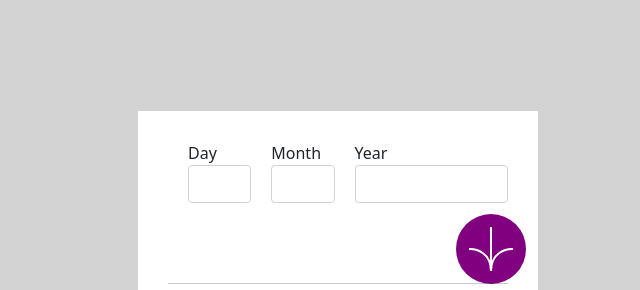
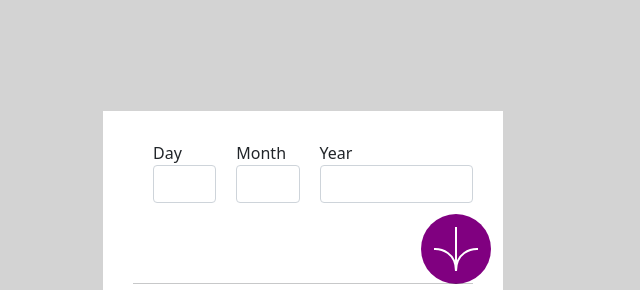
Before and after one commit to KartikGupta3/calc-years.github.io, a plain HTML site: page index.html in a window 1280 px wide. Shown: the part 96-386 px from the top of the page, without its empty margins (229-869 px from the left). Drawn offline with nearby package versions, Linux system fonts and the light colour scheme; a small style sheet from the web is missing.

Commit message:
Update index.html

```diff
--- a/index.html
+++ b/index.html
@@ -8,9 +8,9 @@
   <link rel="stylesheet" href="styles1.css">
 </head>
 <body>
-  <div class="container">
-    <div class="row">
-      <div class="col-sm-12 col-md-6 offset-md-3">
+  <div class="container-fluid">
+    <div class="row justify-content-center">
+      <div class="col-sm-12 col-md-6">
         <div class="age">
           <div class="inputs">
             <div class="form-group cheks">
```
